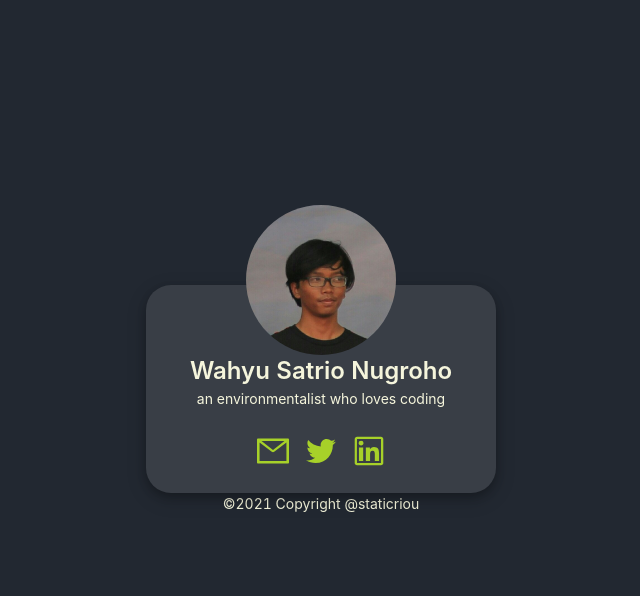
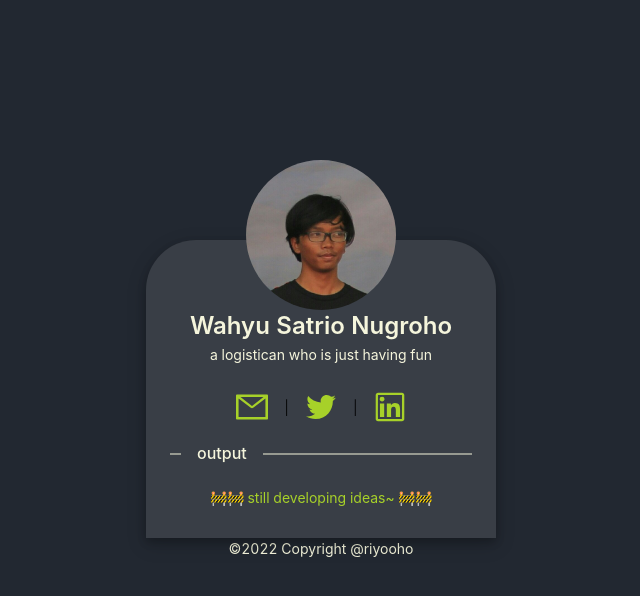
Before and after one commit to riyooho/riyooho.github.io, a React (Create React App) app: page / in a window 1280 px wide. Shown: the top 596 px of the page, without its empty margins (319-959 px from the left). Built offline with nearby package versions, Linux system fonts and the light colour scheme.

Commit message:
fixed the title

```diff
--- /dev/null
+++ b/src/config/doctitles/index.js
@@ -0,0 +1,17 @@
+import { useRef, useEffect } from 'react'
+
+function Doctitles(title, prevailOnUnmount = false) {
+  const defaultTitle = useRef(document.title);
+
+  useEffect(() => {
+    document.title = title;
+  }, [title]);
+
+  useEffect(() => () => {
+    if (!prevailOnUnmount) {
+      document.title = defaultTitle.current;
+    }
+  }, [])
+}
+
+export default Doctitles
--- /dev/null
+++ b/src/config/footer/index.js
@@ -0,0 +1,11 @@
+import React from 'react'
+import { Typography } from 'antd';
+const { Text } = Typography;
+
+const Footer = () => {
+    return (
+        <Text style={{color: "beige"}}>©2022 Copyright @riyooho</Text>
+    )
+}
+
+export default Footer
--- a/src/config/index.js
+++ b/src/config/index.js
@@ -1,3 +1,5 @@
 import Routes from "./routes";
+import Doctitles from "./doctitles";
+import Footer from "./footer"
 
-export {Routes}
+export {Routes, Doctitles, Footer}
--- a/src/pages/about/about.scss
+++ b/src/pages/about/about.scss
@@ -1,6 +1,16 @@
+$bg-color1: #222831;
+$bg-color2: #d6d7da;
 $primary-color: beige;
 $second-color: #a7d129;
 $icon-size: 32px;
+
+.main-page {
+    display: flex;
+    justify-content: center;
+    background-color: $bg-color1;
+    height: 100vh;
+    color: $primary-color;
+}
 
 .beige {
     color: $primary-color;
@@ -8,28 +18,39 @@ $icon-size: 32px;
 }
 .link {
     color: $second-color;
-}
-.link:hover {
-    color: $primary-color;
-    border-color:  $second-color;
+    &:hover {
+        color: $primary-color;
+        border-color:  $second-color;
+    }
 }
 .button {
     border-style: none;
     display: block;
     color: $second-color;
-}
-.button:hover {
-    background-color: #f5f5dc15;
-    color: $primary-color;
+    padding-top: 5px;
+    padding-bottom: 5px;
+    &:hover {
+        background-color: #f5f5dc15;
+        color: $primary-color;
+    }
 }
 .box {
     display: flex;
+    justify-content: center;
     flex-direction: column;
     flex-wrap: wrap;
     align-items: center;
-    justify-content: center;
     min-height: 100vh;
 }
+
+.card {
+    text-align: center;
+    width: 350;
+    background-color: #393e46;
+    border-radius: 50px 50px 0 0;
+    box-shadow: 0 4px 8px 0 rgba(0, 0, 0, 0.2), 0 6px 20px 0 rgba(0, 0, 0, 0.19);
+}
+
 .avatar {
     position: absolute;
     top: -80px;
--- a/src/pages/about/index.js
+++ b/src/pages/about/index.js
@@ -1,16 +1,18 @@
 import React from 'react'
-import { Card, Avatar, Row, Image, Typography, Space } from 'antd'
+import './about.scss'
+import { Doctitles, Footer } from "../../config"
+import { Card, Avatar, Row, Image, Typography, Space, Divider } from 'antd'
 import { MailOutlined, TwitterOutlined, LinkedinOutlined } from '@ant-design/icons';
-import './about.scss'
 import { AvaBg } from '../../assets'
 
 const { Title } = Typography
 
 const About = () => {
+    Doctitles("About @riyooho")
     return (
-        <>
+        <div className="main-page">
             <div className="box">
-                <Card bordered={false} style={{ textAlign: "center", width: 350, backgroundColor: "#393e46", borderRadius: '25px', boxShadow: '0 4px 8px 0 rgba(0, 0, 0, 0.2), 0 6px 20px 0 rgba(0, 0, 0, 0.19)' }}>
+                <Card bordered={false} style={{ textAlign: "center", width: 350, backgroundColor: "#393e46", borderRadius: '50px 50px 0 0', boxShadow: '0 4px 8px 0 rgba(0, 0, 0, 0.2), 0 6px 20px 0 rgba(0, 0, 0, 0.19)' }}>
                     <Space direction="vertical" size={30}>
                         <Row justify="center" className="avatar">
                             <Avatar size={150} bordered
@@ -21,18 +23,18 @@ const About = () => {
                             Wahyu Satrio Nugroho
                         </Title>
                     </Space>
-                    <p className="beige">an environmentalist who loves coding</p><br/>
+                    <p className="beige">a logistican who is just having fun</p><br/>
                     <Space size="middle">
-                        <a className="link" href="mailto:riyonugroho@outlook.com"><MailOutlined  className="icon"/></a>
-                        <a className="link" href="https://twitter.com/riyooho"><TwitterOutlined className="icon"/></a>
+                        <a className="link" href="mailto:riyonugroho@outlook.com"><MailOutlined  className="icon"/></a> |
+                        <a className="link" href="https://twitter.com/riyooho"><TwitterOutlined className="icon"/></a> |
                         <a className="link" href="https://www.linkedin.com/in/wsnugroho"><LinkedinOutlined className="icon"/></a>
                     </Space>
-                    {/* <Divider orientation="left" style={{borderColor: 'beige', color: 'beige'}}>My Project</Divider>
-                    <a href=""><div className="button">📈 Stocks Dashboard</div></a> */}
+                    <Divider orientation="left" style={{borderColor: 'beige', color: 'beige'}}>output</Divider>
+                    <a href=""><div className="button">🚧🚧  still developing ideas~ 🚧🚧</div></a>
                 </Card>
-                ©2021 Copyright @staticriou
+                <Footer/>
             </div>
-        </>
+        </div>
     )
 }
 
--- /dev/null
+++ b/src/pages/dashboard/dashboard.scss
@@ -0,0 +1,20 @@
+$bg-color1: #222831;
+$bg-color2: #d6d7da;
+$primary-color: beige;
+$second-color: #a7d129;
+$icon-size: 32px;
+
+.main-page {
+    display: flex;
+    background-color: $bg-color1;
+    height: 100vh;
+    color: $primary-color;
+}
+.left {
+    background-color: $bg-color1;
+    width: 400px;
+}
+.right {
+    flex: 1;
+    background-color: $bg-color2;
+}
--- a/src/pages/dashboard/index.js
+++ b/src/pages/dashboard/index.js
@@ -1,11 +1,15 @@
 import React from 'react'
+import "./dashboard.scss"
 
 const Dashboard = () => {
     return (
-        <div>
-            <p>Card content</p>
-            <p>Card content</p>
-            <p>Card content</p>
+        <div className="main-page">
+            <div className="left">
+                <p>Kiri</p>
+            </div>
+            <div className="right">
+                <p>Kanan</p>
+            </div>
         </div>
     )
 }
```
